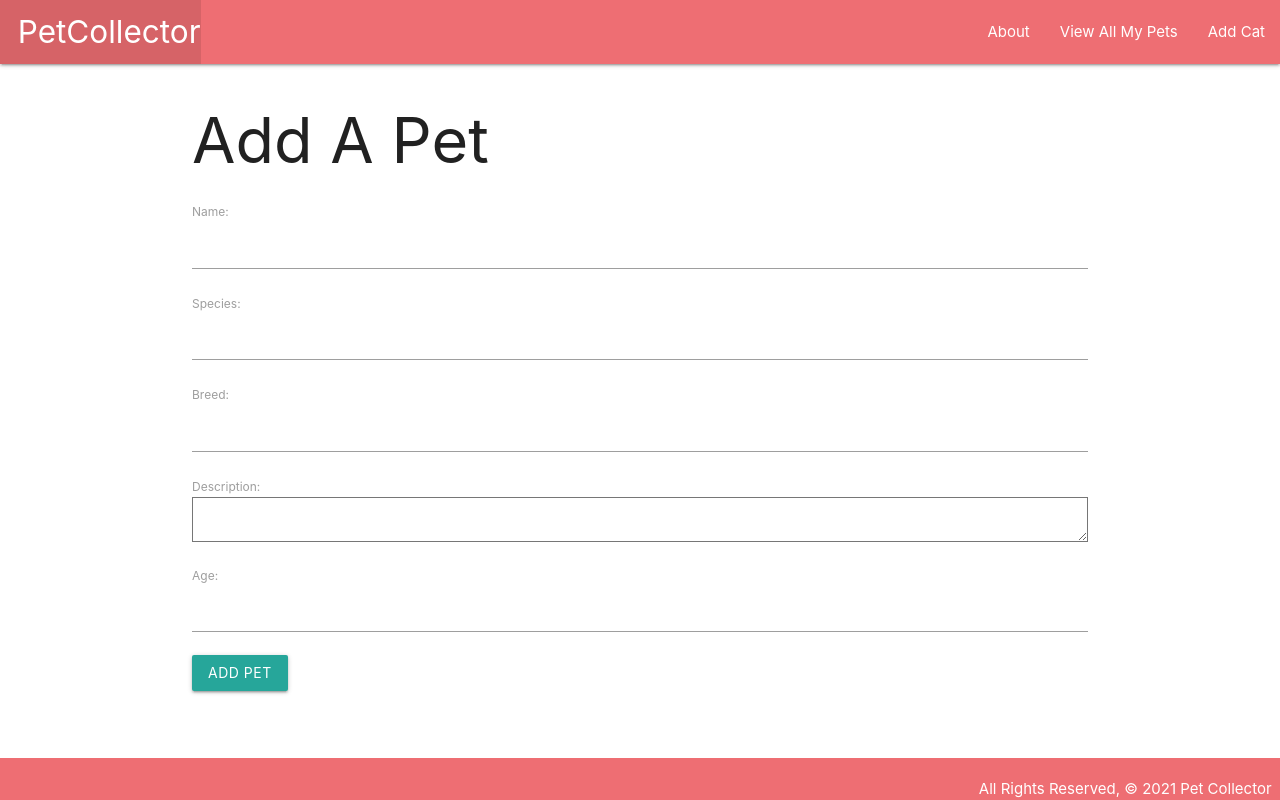
After one commit to AbinMuds/Pet-Collector, a Django app: page /pets/new/ in a window 1280 px wide. The commit adds this page. Run offline with Django 3.2, Linux system fonts and the light colour scheme.

Commit message:
adds edit, new and delete views for the Pets

```diff
--- a/petcollector_project/main_app/forms.py
+++ b/petcollector_project/main_app/forms.py
@@ -1,7 +1,12 @@
 from django import forms
-from .models import Feeding
+from .models import Feeding,Pet
 
 class FeedingForm(forms.ModelForm):
     class Meta:
         model = Feeding
         fields = ['date', 'meal']
+
+class PetForm(forms.ModelForm):
+    class Meta:
+        model = Pet
+        fields= ['name', 'species', 'breed', 'description', 'age']
--- a/petcollector_project/main_app/templates/base.html
+++ b/petcollector_project/main_app/templates/base.html
@@ -24,6 +24,7 @@
                 <ul class="right">
                     <li><a href="{% url 'about' %}">About</a></li>
                     <li><a href="{% url 'index' %}">View All My Pets</a></li>
+                    <li><a href="{% url 'new' %}">Add Cat</a></li>
                 </ul>
             </div>
         </nav>
--- /dev/null
+++ b/petcollector_project/main_app/templates/pets/new.html
@@ -0,0 +1,10 @@
+{% extends 'base.html' %}
+{% block content %}
+    <h1>Add A Pet</h1>
+
+    <form method="POST" action="{% url 'new' %}">
+        {% csrf_token %}
+        {{ pet_form.as_p }}
+        <input type="submit" class="btn" value="Add Pet">
+    </form>
+{% endblock content %}
--- a/petcollector_project/main_app/urls.py
+++ b/petcollector_project/main_app/urls.py
@@ -9,4 +9,8 @@ urlpatterns = [
     path('pets/<int:pet_id>/add_feeding/', views.add_feeding, name="add_feeding"),
     # associate a toy with a pet
     path('pets/<int:pet_id>/assoc_toy/<int:toy_id>/', views.assoc_toy, name='assoc_toy'),
+    # create a new pet
+    path('pets/new/', views.pets_new, name="new"),
+    path('pets/<int:pet_id>/edit/', views.pets_edit, name="edit"),
+    path('pets/<int:pet_id>/delete/', views.pets_delete, name="delete"),
 ]
--- a/petcollector_project/main_app/views.py
+++ b/petcollector_project/main_app/views.py
@@ -1,6 +1,6 @@
 from django.shortcuts import render, redirect
 from .models import Pet, Toy
-from .forms import FeedingForm
+from .forms import FeedingForm, PetForm
 
 def home(request):
     return render(request, 'home.html')
@@ -11,11 +11,33 @@ def about(request):
 # Views for page with all pets
 def pets_index(request):
     pets = Pet.objects.all()
-    return render(request, "pets/index.html" , {"pets" : pets})
+    return render(request, "pets/index.html", {"pets" : pets})
 
 # To create new pets
 def pets_new(request):
-    pass
+    # create a instance of the petform filled with submitted values or nothing
+    pet_form = PetForm(request.POST or None)
+    if request.POST and pet_form.is_valid:
+        pet_form.save()
+        return redirect('index')
+    else:
+        return render(request, "pets/new.html", {"pet_form" : pet_form})
+
+# edit pet details
+def pets_edit(request, pet_id):
+    # instance of Pet
+    pet = Pet.objects.get(id=pet_id)
+    pet_form = PetForm(request.POST or None, instance=pet)
+    if request.POST and pet_form.is_valid:
+        pet_form.save()
+        return redirect('detail', pet_id=pet_id)
+    else:
+        return render(request, 'pets/edit.html', { 'pet': pet, 'pet_form': pet_form })
+
+# Delete pets
+def pets_delete(request, pet_id):
+    Pet.objects.get(id=pet_id).delete()
+    return redirect('index')
 
 # Views for page with the detail of the pet with its id
 def pets_detail(request, pet_id):
```
Also changed, not shown: petcollector_project/main_app/templates/pets/detail.html (+7 -0 lines), petcollector_project/main_app/templates/pets/edit.html (added, +10 -0 lines).
